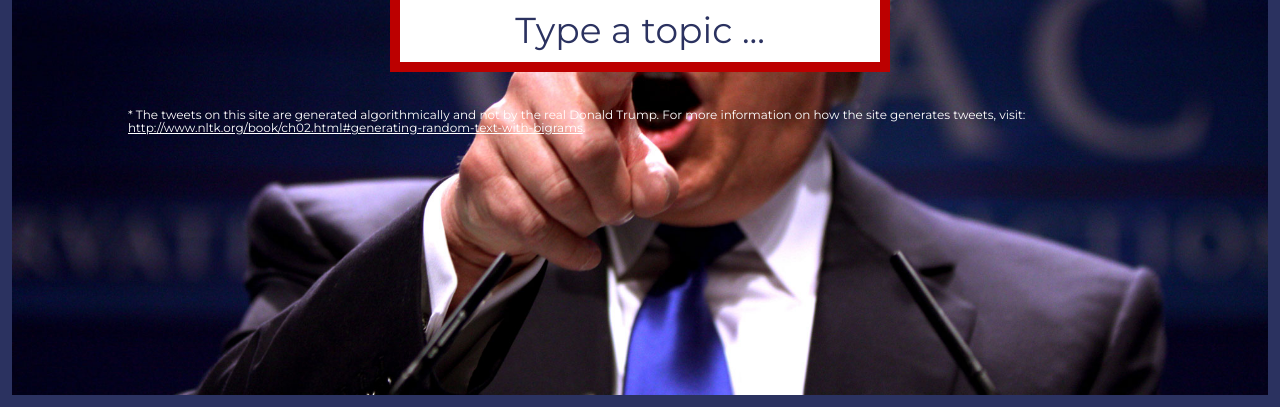
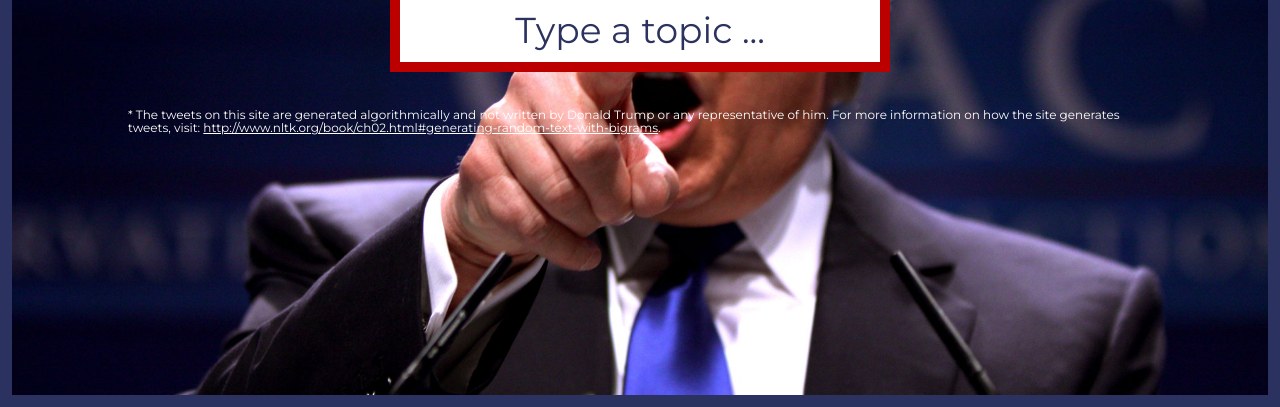
Before and after one commit to johnjones4/trump-tweet-generator, a website: page public/index.html in a window 1280 px wide. Shown: the part 393-800 px from the top of the page. Drawn offline with nearby package versions, Linux system fonts and the light colour scheme; files that its build step writes are made by us from their sources.

Commit message:
disclaimer update

```diff
--- a/public/index.html
+++ b/public/index.html
@@ -42,7 +42,7 @@
         </div>
       </div>
     </div>
-    <p class="disclaimer">* The tweets on this site are generated algorithmically and not by the real Donald Trump. For more information on how the site generates tweets, visit: <a href="http://www.nltk.org/book/ch02.html#generating-random-text-with-bigrams" target="_blank">http://www.nltk.org/book/ch02.html#generating-random-text-with-bigrams</a>.</p>
+    <p class="disclaimer">* The tweets on this site are generated algorithmically and not written by Donald Trump or any representative of him. For more information on how the site generates tweets, visit: <a href="http://www.nltk.org/book/ch02.html#generating-random-text-with-bigrams" target="_blank">http://www.nltk.org/book/ch02.html#generating-random-text-with-bigrams</a>.</p>
   </div>
   <script src="build/main.js"></script>
 </body>
```
